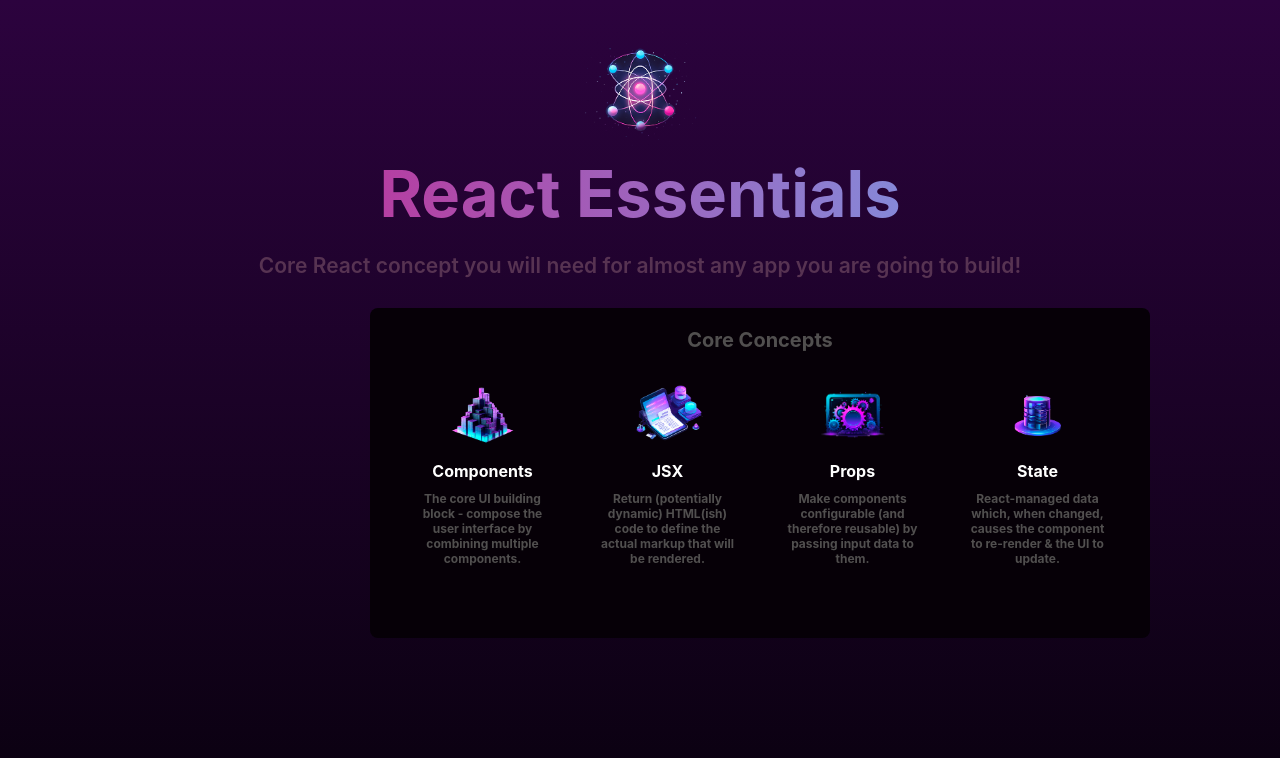
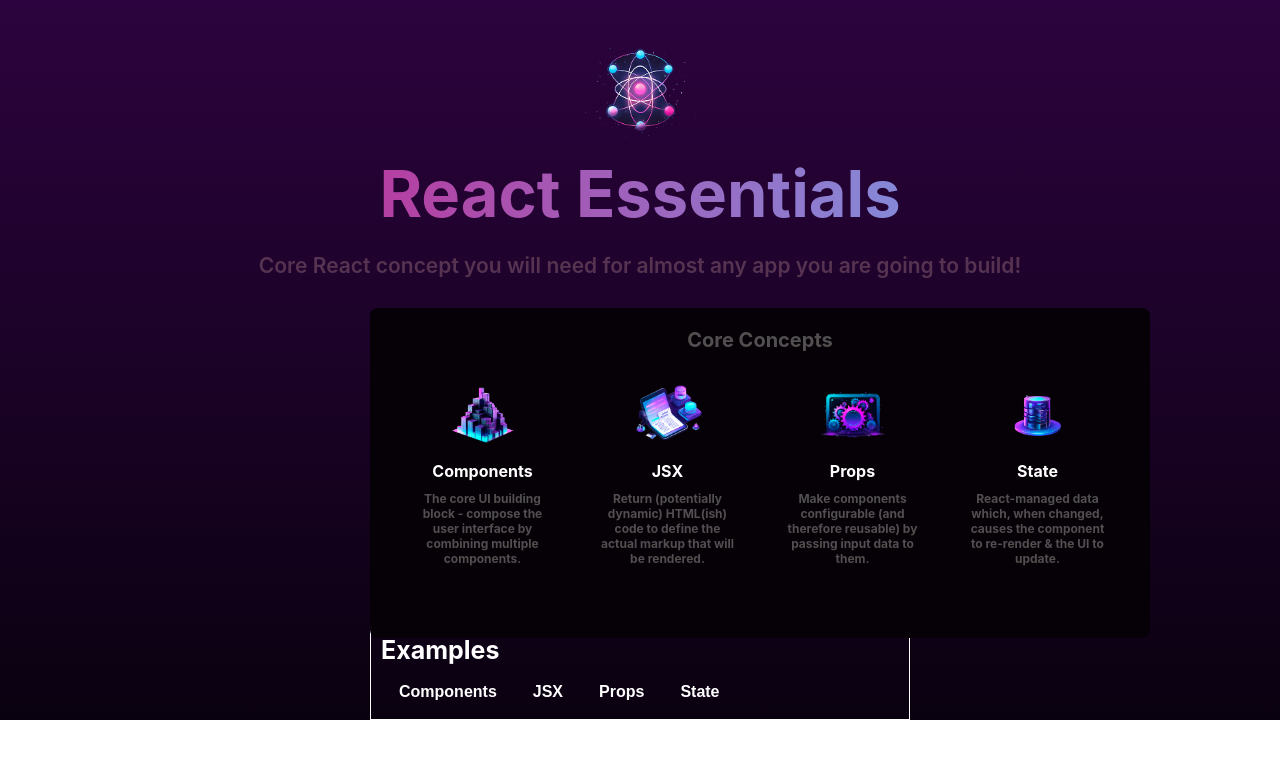
Before and after one commit to GahtoriAnkita/React_app, a React (Create React App) app: page / in a window 1280 px wide. Shown: the top 758 px of the page. Built offline with nearby package versions, Linux system fonts and the light colour scheme.

Commit message:
adding tabs

```diff
--- a/src/App.css
+++ b/src/App.css
@@ -5,7 +5,6 @@
 }
 
 .App {
-  height: 100vh;
   text-align: center;
   background: #0a0110;
   background: linear-gradient(0deg, #0a0110, #2c033e);
@@ -97,3 +96,36 @@ p {
 .core-img{
   height: 85px;
 }
+#examples{
+  margin-top:27%;
+
+}
+#examples h3{
+  color: white;
+  font-size: 25px;
+  padding-bottom: 10px;
+}
+.exam-block{
+  border: 1px solid white;
+  margin: 0 370px 0 370px;
+  text-align: start;
+  padding: 10px;
+}
+#exam-btn{
+  font-size: 16px;
+  color: white;
+  background-color: transparent;
+  border: none;
+  margin-right: 10px;
+  margin-left: 10px;
+  padding: 8px;
+  font-weight: 600;
+  cursor: pointer;
+  border-radius: 5px;
+}
+#exam-btn:active{
+  background-color: rgb(141, 5, 194);
+}
+#exam-btn:hover{
+  background-color: rgb(6, 5, 5);
+}
--- a/src/App.js
+++ b/src/App.js
@@ -3,11 +3,12 @@ import "./App.css"
 import Header from './components/Header'
 import Concept from './components/Concept'
 import { CORE_CONCEPTS } from './components/Data'
+import TabButton from './components/TabButton'
 function App() {
   return (
     <div className='App'>
       <Header />
-      <section>
+      <section style={{ position: "relative" }}>
         <div className='core'>
           <h4 style={{ fontSize: "20px", fontWeight: "700" }}>Core Concepts</h4>
           <div className='comp'>
@@ -18,6 +19,15 @@ function App() {
           </div>
         </div>
       </section>
+      <section id='examples'>
+        <div className='exam-block'>
+          <h3>Examples</h3>
+          <TabButton >Components</TabButton>
+          <TabButton>JSX</TabButton>
+          <TabButton>Props</TabButton>
+          <TabButton>State</TabButton>
+        </div>
+      </section>
     </div>
   )
 }
--- /dev/null
+++ b/src/components/TabButton.jsx
@@ -0,0 +1,11 @@
+import React from 'react'
+
+function TabButton({children}) {
+  return (
+    <>
+    <button id='exam-btn' >{children}</button>
+    </>
+  )
+}
+
+export default TabButton
```
